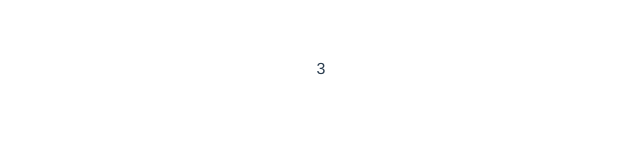
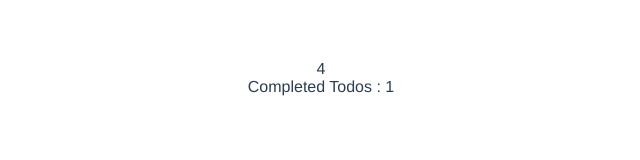
Before and after one commit to iiaii/vuex-intro, a Vue app: page / in a window 1280 px wide. Shown: the top 160 px of the page, without its empty margins (319-959 px from the left). Built offline with nearby package versions, Linux system fonts and the light colour scheme.

Commit message:
vuex getters - computed

```diff
--- a/src/App.vue
+++ b/src/App.vue
@@ -1,11 +1,12 @@
 <template>
   <div id="app">
-    {{ count }}
+    {{ countPlusLocalState }}
+    <div></div>
+    Completed Todos : {{ doneTodosCount }}
   </div>
 </template>
 
 <script>
-import { mapState } from 'vuex';
 
 export default {
   name: 'App',
@@ -17,9 +18,14 @@ export default {
       localCount: 4,
     }
   },
-  computed: mapState([
-    'count'
-  ]),
+  computed: {
+    doneTodosCount() {
+      return this.$store.getters.doneTodosCount;
+    },
+    countPlusLocalState() {
+      return this.$store.state.count + this.localCount;
+    },
+  },
 }
 </script>
 
--- a/src/main.js
+++ b/src/main.js
@@ -7,8 +7,25 @@ Vue.config.productionTip = false;
 Vue.use(Vuex);
 
 const store = new Vuex.Store({
+  // vue's data upgrade version == state
   state:{
-    count: 3,
+    count: 0,
+    todos: [
+      { id: 1, text: '...', done: true },
+      { id: 2, text: '...', done: false },
+    ]
+  },
+  // vue's computed upgrade version == state
+  getters: {
+    doneTodos: state => {
+      return state.todos.filter(todo => todo.done);
+    },
+    doneTodosCount: (state, getters) => {
+      return getters.doneTodos.length;
+    },
+    getTodoById: (state) => (id) => {
+      return state.todos.find(todo => todo.id === id);
+    }
   },
 });
 
@@ -16,3 +33,9 @@ new Vue({
   render: h => h(App),
   store,
 }).$mount('#app');
+
+
+console.log(store.getters.doneTodos);       // { id: 1, text: '...', done: true }
+console.log(store.getters.doneTodosCount);  // 1
+console.log(store.getters.getTodoById(1)); // { id: 1, text: '...', done: true }
+console.log(store.getters.getTodoById(48)); // undefined (null)
```
